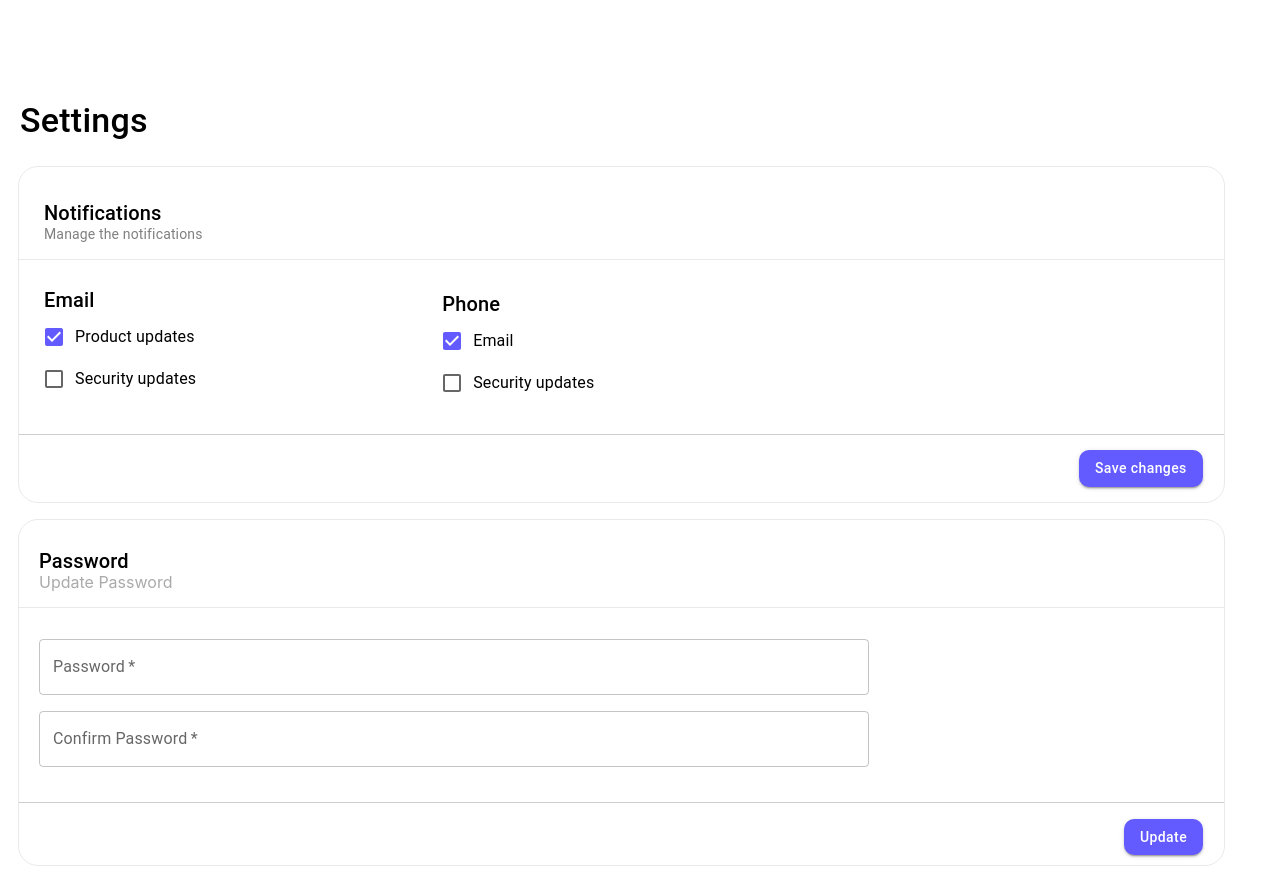
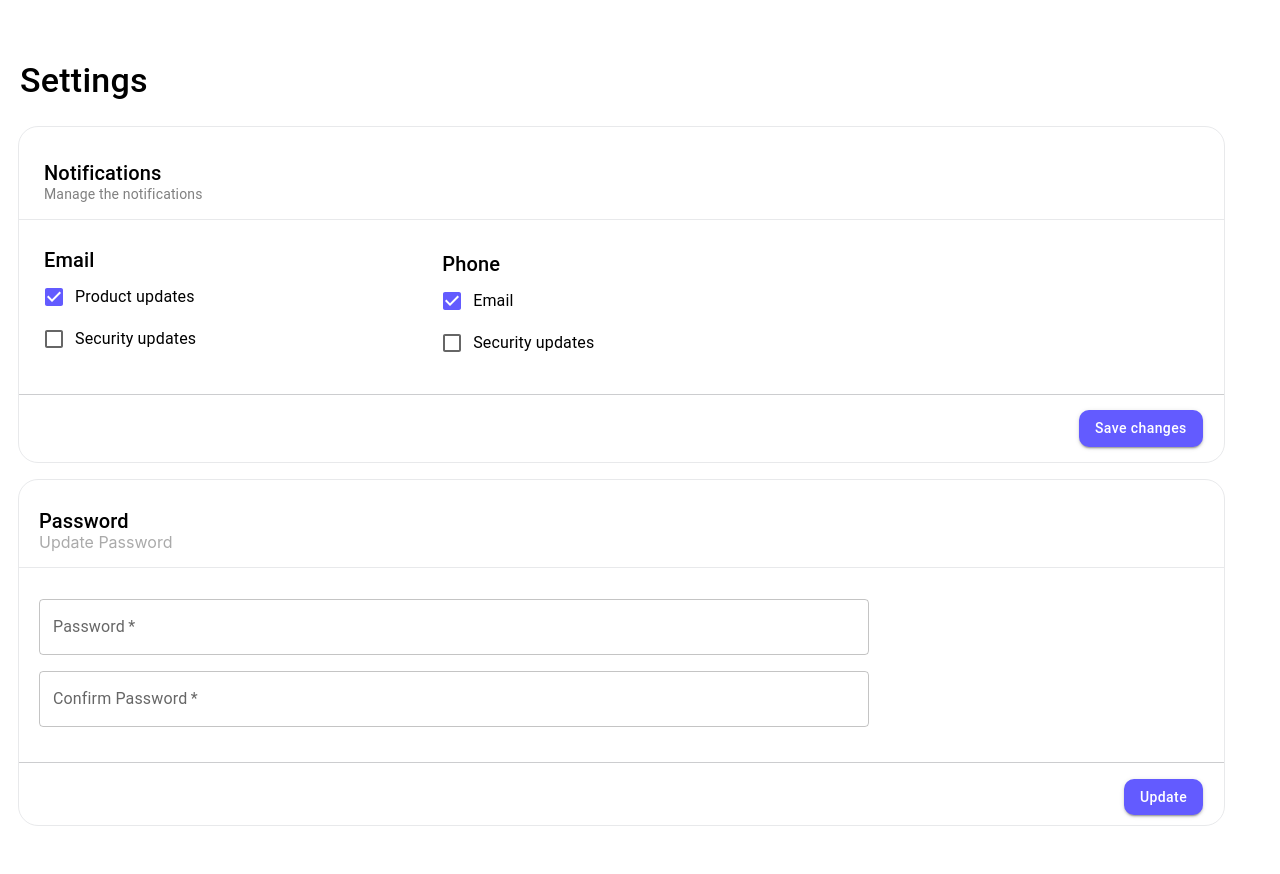
Before and after one commit to harivijay1998/DeviasKit, a React (Create React App) app: page /settings in a window 1280 px wide. After the commit the page ends 834 px from the top, so only its background shows below. Built offline with nearby package versions, Linux system fonts and the light colour scheme.

Commit message:
top align finall commit

```diff
--- a/src/components/Customers.js
+++ b/src/components/Customers.js
@@ -106,7 +106,7 @@ const Customers = () => {
         marginBlockStart:'0px'
       }
      }>
-      <Typography variant='h4' color='black' sx={{position:'relative', paddingInlineStart:'30px' , top:'80px', left:'0px'}}>Customers</Typography>
+      <Typography variant='h4' color='black' sx={{position:'relative', paddingInlineStart:'30px' , top:'60px', left:'0px'}}>Customers</Typography>
       <Button sx={{backgroundColor:'#635bff', color:'white' , position:'relative' , left:{
             md:1150,
             sm:"88vw"
--- a/src/components/DashBoard.js
+++ b/src/components/DashBoard.js
@@ -208,7 +208,7 @@ const Dashboard = () => {
           paddingInlineStart: 2,
           backgroundColor: "#f5f5f5",
           minHeight: "180vh",
-          marginTop: "70px",
+          marginTop: "50px",
           marginBlockEnd:'130px',
           marginLeft:'0px',
           "@media (max-width:900px) and (min-width:768px)":{
--- a/src/components/Integrations.js
+++ b/src/components/Integrations.js
@@ -168,12 +168,12 @@ const Integrations = () => {
 
   return (
     < >
-    <Box sx={{marginBlockStart:'30px', height:'150vh', marginInlineStart:'-5px'}}>
+    <Box sx={{marginBlockStart:'20px', height:'150vh', marginInlineStart:'-5px'}}>
 
       <Typography
         variant="h4"
         color="black"
-        sx={{ position: "relative", paddingInlineStart: "20px", top: "95px" }}
+        sx={{ position: "relative", paddingInlineStart: "20px", top: "35px" }}
       >
         Integrations
       </Typography>
@@ -183,21 +183,22 @@ const Integrations = () => {
           color: "white",
           position: "relative",
           left:{
-            md:1100,
+            md:1130,
             sm:"88vw"
           },
-          top: "70px",
+          top: "0px",
           paddingInline: "20px",
           borderRadius: "10px",
         }}
       >
-        ADD+
+
+        + ADD
       </Button>
       <Button
         sx={{
           backgroundColor: "white",
           color: "black",
-          top: "100px",
+          top: "40px",
           right: "70px",
           height:'43px',
           textTransform:'none'
@@ -211,7 +212,7 @@ const Integrations = () => {
         sx={{
           backgroundColor: "white",
           color: "black",
-          top: "100px",
+          top: "40px",
           right: "70px",
           height:'43px',
           textTransform:'none'
@@ -222,7 +223,7 @@ const Integrations = () => {
           </IconButton>Export
       </Button>
 
-      <Box sx={{ padding: 2, marginBlockStart: "110px" }}>
+      <Box sx={{ padding: 2, marginBlockStart: "40px" }}>
         <Box sx={{ border: "1px solid #c3c7cc63", borderRadius: "20px" }}>
           <TextField
             placeholder="Search Integrations"
--- a/src/components/Settings.js
+++ b/src/components/Settings.js
@@ -66,11 +66,11 @@ const Settings = () => {
     <>
       <Typography
         variant="h4"
-        sx={{ position: "relative", top: "100px", left: "-10px" , paddingInlineStart:'30px' , fontWeight:500}}
+        sx={{ position: "relative", top: "60px", left: "-10px" , paddingInlineStart:'30px' , fontWeight:500}}
       >
         Settings
       </Typography>
-      <Box sx={{ padding: 1, marginBlockStart: "100px", marginInlineStart:'10px' }}>
+      <Box sx={{ padding: 1, marginBlockStart: "60px", marginInlineStart:'10px' }}>
         <Box
           sx={{
             mt: 2,
```
